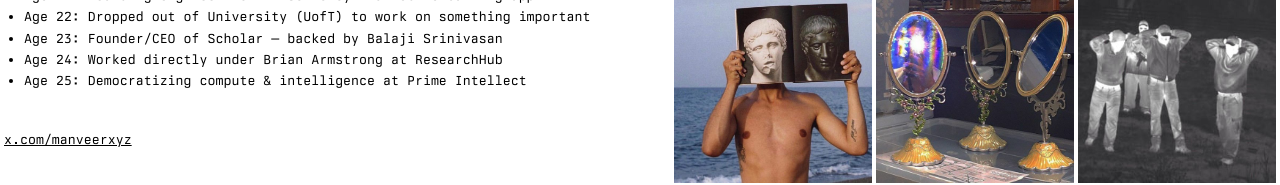
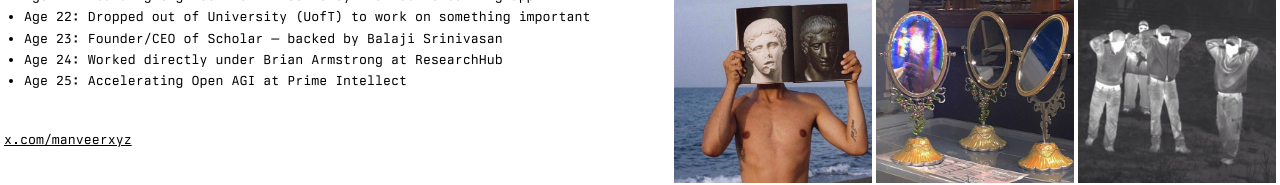
Before and after one commit to manveerxyz/site, a plain HTML site: page index.html in a window 1280 px wide. Shown: the part 518-703 px from the top of the page. Drawn offline with Linux system fonts and the light colour scheme.

Commit message:
Update role description for Prime Intellect

```diff
--- a/index.html
+++ b/index.html
@@ -46,7 +46,7 @@
                 <li>Age 22: Dropped out of University (UofT) to work on something important</li>
                 <li>Age 23: Founder/CEO of Scholar — backed by Balaji Srinivasan</li>
                 <li>Age 24: Worked directly under Brian Armstrong at ResearchHub</li>
-                <li>Age 25: Democratizing compute & intelligence at Prime Intellect</li>
+                <li>Age 25: Accelerating Open AGI at Prime Intellect</li>
             </ul>
 
             <a href="https://x.com/manveerxyz" class="link" target="_blank">x.com/manveerxyz</a>
```
